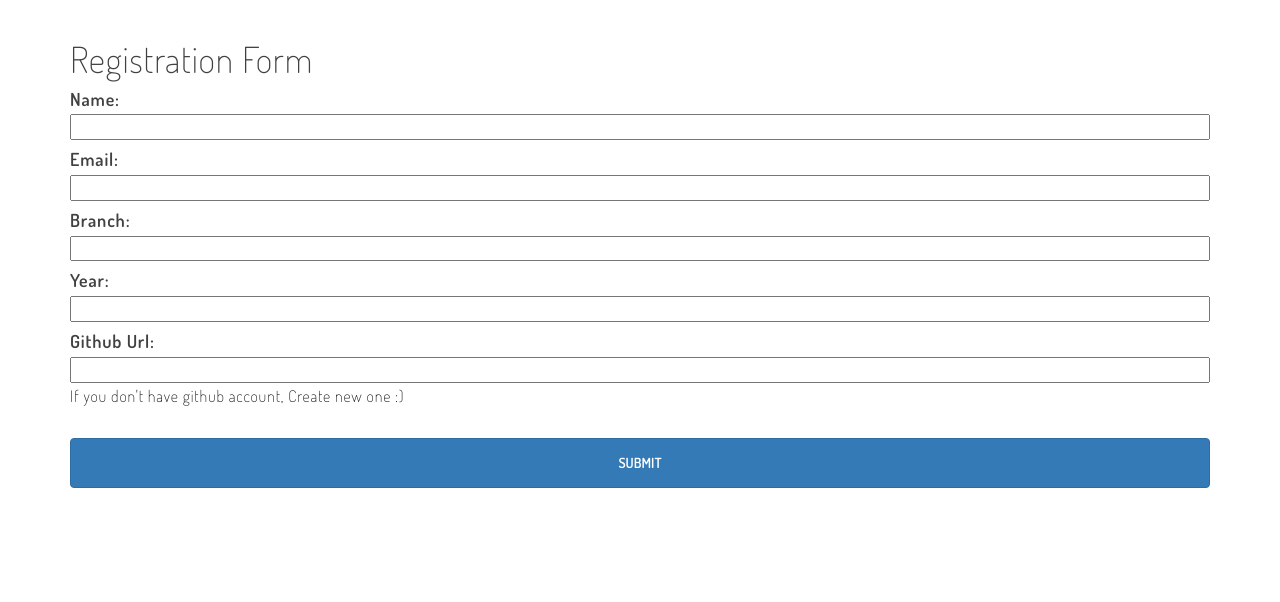
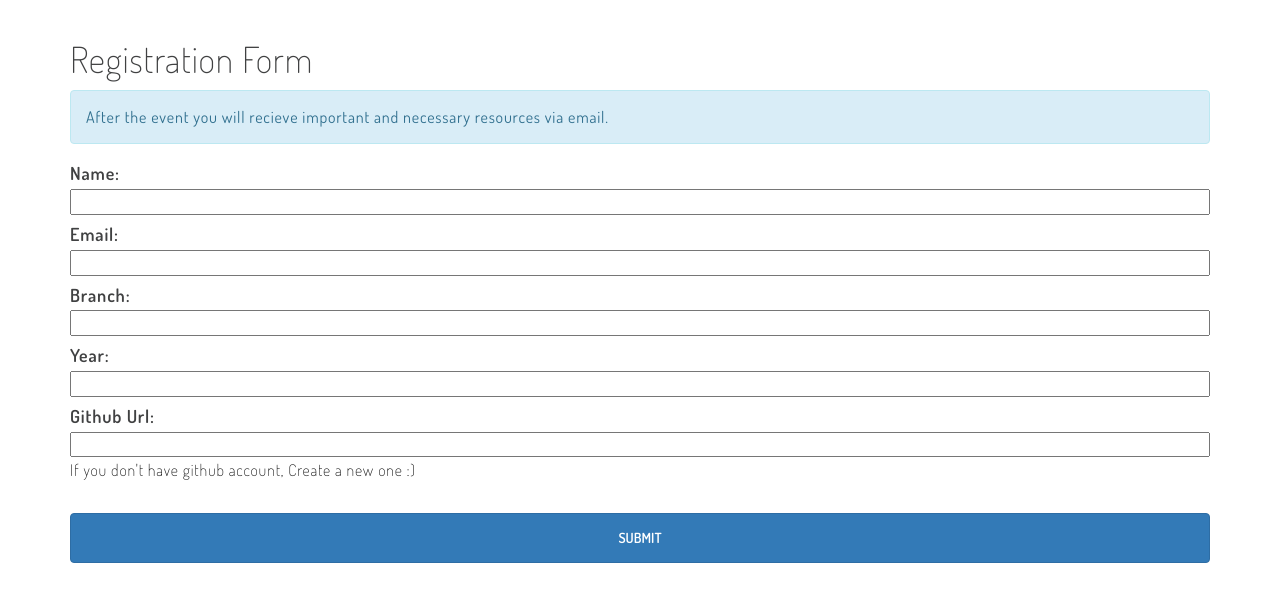
Before and after one commit to vaibhavsingh97/OpenSourceSession, a Django app: page /register/ in a window 1280 px wide. Shown: the part 62-664 px from the top of the page. Run offline with Django 3.2, Linux system fonts and the light colour scheme; some libraries are stand-ins or nearby versions.

Commit message:
Added information and fixed typo

```diff
--- a/main/templates/register.html
+++ b/main/templates/register.html
@@ -42,6 +42,9 @@
                   {% endfor %}
               </div>
           {% endif %}
+          <div class="alert alert-info" role="alert">
+              <p>After the event you will recieve important and necessary resources via email.</p>
+          </div>
           <form action="/register/" method="post">
             {% csrf_token %}
                 <h4>
@@ -63,7 +66,7 @@
                 <h4>
                     <label for="id_subject">Github Url:</label>
                     <input style="width: 100%;" id="id_subject" type="url" name="github_url" required />
-                    <p class="help-block" style="font-size: medium; color: #0f0f0f;">If you don't have github account, Create new one :)</p>
+                    <p class="help-block" style="font-size: medium; color: #0f0f0f;">If you don't have github account, Create a new one :)</p>
                 </h4>
           <br>
             <input type="submit" value="Submit" class="btn btn-primary" style="width: 100%;height: 50px;" />
```
